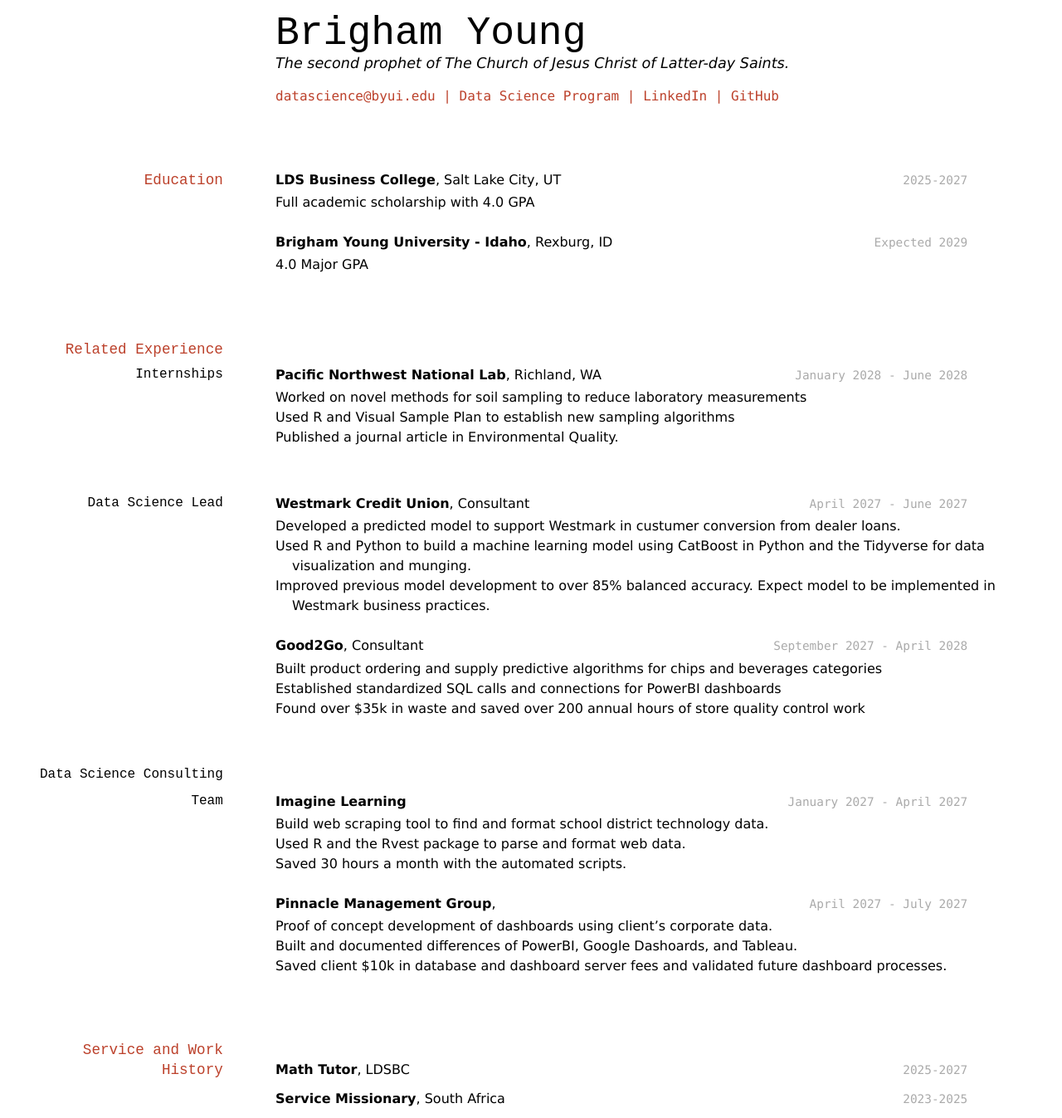
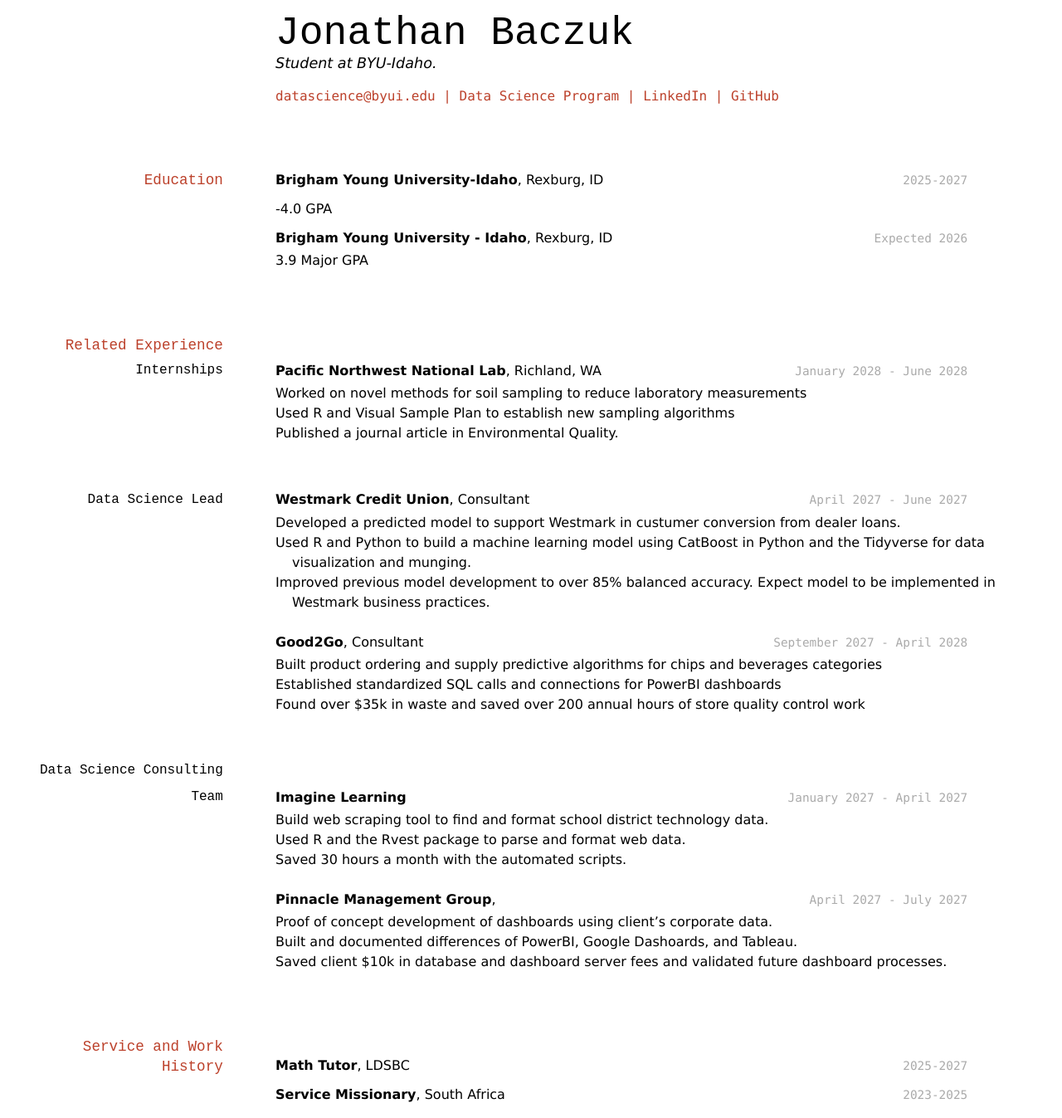
Before and after one commit to jonny-b03/jonnyresume, a Jekyll site: the page built from docs/index.md, in a window 1280 px wide. Shown: the whole page at 83% size. Built offline with Jekyll 4.4.1, drawn with Linux system fonts in a browser that asks for light colours.

Commit message:
Update index.md

```diff
--- a/docs/index.md
+++ b/docs/index.md
@@ -1,9 +1,9 @@
 ---
 layout: cv
-title: Brigham Young's Resume
+title: Jonathan Baczuk's Resume
 ---
-# Brigham Young
-The second prophet of The Church of Jesus Christ of Latter-day Saints.
+# Jonathan Baczuk
+Student at BYU-Idaho.
 
 <div id="webaddress">
 <a href="datascience@byui.edu">datascience@byui.edu</a>
@@ -17,14 +17,14 @@ The second prophet of The Church of Jesus Christ of Latter-day Saints.
 ## Education
 
 `2025-2027`
-__LDS Business College__, Salt Lake City, UT
+__Brigham Young University-Idaho__, Rexburg, ID
 
-- Full academic scholarship with 4.0 GPA
+-4.0 GPA
 
-`Expected 2029`
+`Expected 2026`
 __Brigham Young University - Idaho__, Rexburg, ID
 
-- 4.0 Major GPA
+- 3.9 Major GPA
 
 
 ## Related Experience
```
